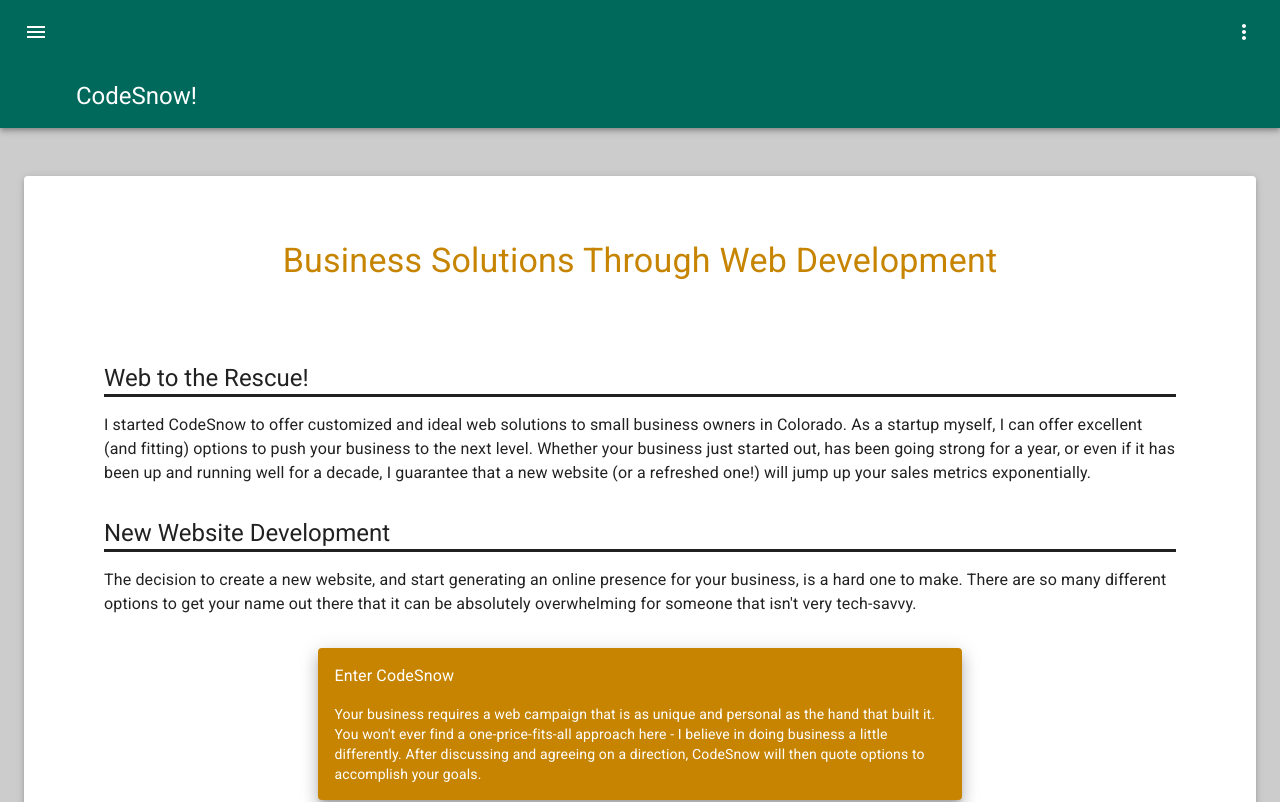
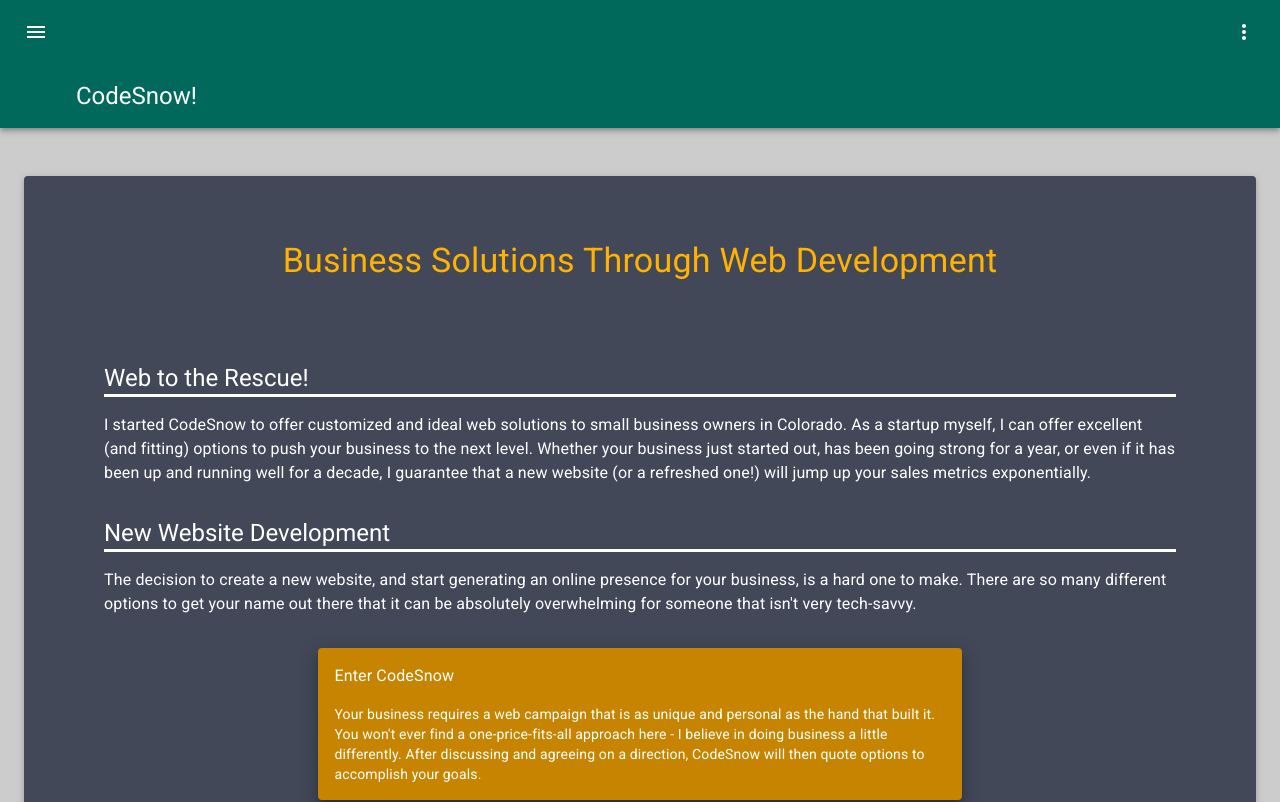
Before and after one commit to s-no1ukno/portfolio, a Next.js app: page /about in a window 1280 px wide. Shown: the top 802 px of the page. Built offline with nearby package versions, Linux system fonts and the light colour scheme.

Commit message:
quick styling change to about page

```diff
--- a/src/Components/Landing.jsx
+++ b/src/Components/Landing.jsx
@@ -9,14 +9,33 @@ const useStyles = makeStyles(theme => ({
     height: 'auto',
     padding: theme.spacing(8),
 
+
     [theme.breakpoints.down('sm')]: {
       padding: theme.spacing(8, 2, 4, 2)
+    },
+
+    [theme.breakpoints.up('md')]: {
+      background: theme.palette.dark.main,
+      color: '#fff',
+    },
+
+    [theme.breakpoints.down('md')]: {
+      background: theme.palette.background
     }
   },
+
   header: {
     textAlign: 'center',
-    color: theme.palette.secondary.dark
+
+    [theme.breakpoints.up('md')]: {
+      color: theme.palette.secondary.main,
+    },
+
+    [theme.breakpoints.down('md')]: {
+      color: theme.palette.secondary.dark
+    }
   },
+
   body: {
     margin: theme.spacing(10, 2, 0, 2),
   }
@@ -26,10 +45,12 @@ export default function Landing() {
   const classes = useStyles()
 
   return (
-    <Paper elevation={3} className={classes.root}>
+    <Paper
+      elevation={3}
+      className={classes.root}
+    >
       <Typography
         className={classes.header}
-        color="primary"
         component="h2"
         variant="h4">
           Business Solutions Through Web Development
--- a/src/theme.js
+++ b/src/theme.js
@@ -20,7 +20,7 @@ const theme = createMuiTheme({
     background: {
       default: '#ccc',
     },
-    contrastDark: {
+    dark: {
       main: '#424858'
     }
   },
```
